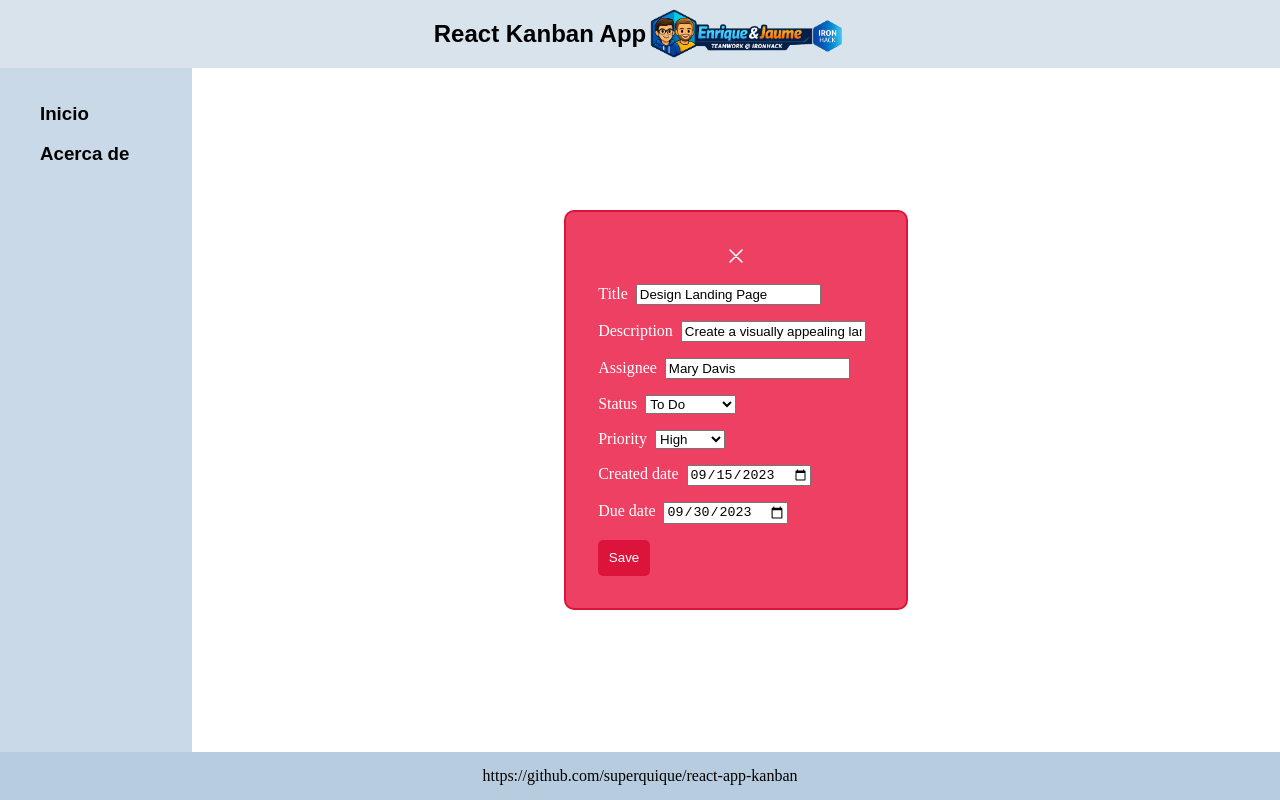
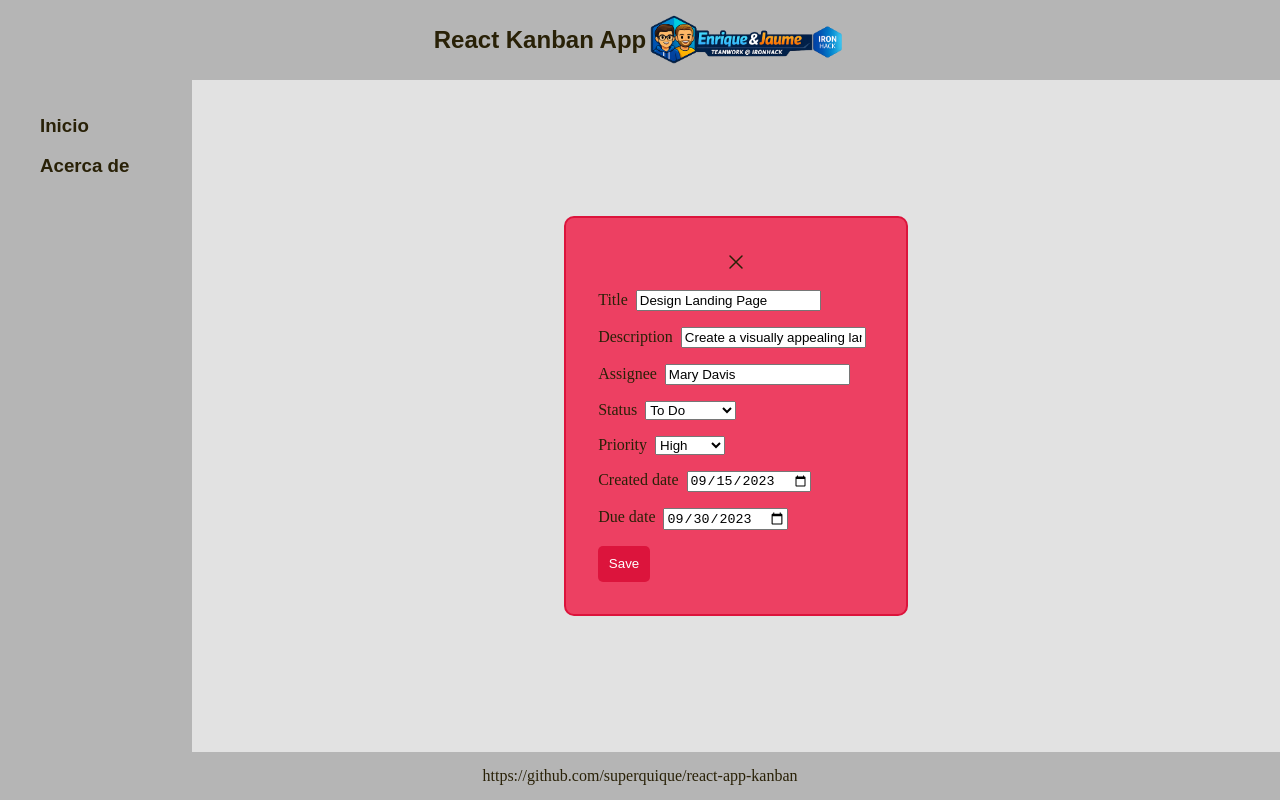
Before and after one commit to superquique/react-app-kanban, a React (Vite) app: page /task-details/1 in a window 1280 px wide. Built offline with nearby package versions, Linux system fonts and the light colour scheme.

Commit message:
feat: add classes for search feature

```diff
--- a/src/App.css
+++ b/src/App.css
@@ -1,8 +1,8 @@
 
 :root {
-  --main-bg-color: #C9D9E8;
-  --navbar-bg-color: #D9E3EC;
-  --footer-bg-color: #B8CCE0;
+  --main-bg-color: #b5b5b5;
+  --main-color: #292107;
+  --dashboard-bg-color: #e2e2e2;
 }
 
 html, body {
@@ -51,12 +51,32 @@ select {
   height: 100vh;
 }
 
+.dashboard {
+  display: flex;
+  flex-direction: column;
+  width: 85vw;
+  height: 84vh;
+}
+
+.dashboard-header {
+  display: flex;
+  justify-content: space-evenly;
+}
+
+.dashboard-columns {
+  display: flex;
+  flex-grow: 1;
+  justify-content: center;
+}
+
 .navbar {
   display: flex;
   flex-direction: row;
   justify-content: center;
   align-items: center;
-  background-color: var(--navbar-bg-color);
+  background-color: var(--main-bg-color);
+  color: var(--main-color);
+  height: 10vh;
 }
 
 .logo {
@@ -78,7 +98,8 @@ select {
   flex-direction: row;
   justify-content: center;
   align-items: center;
-  background-color: var(--footer-bg-color);
+  background-color: var(--main-bg-color);
+  color: var(--main-color);
   width: 100%;
   height: 6vh;
 }
@@ -86,11 +107,12 @@ select {
 .sidebar {
   display: flex;
   flex-direction: column;
+  flex-grow: 1;
   justify-content: left;
   align-items: start;
   background-color: var(--main-bg-color);
-  color: black;
-  width: 15vw;
+  color: var(--main-color);
+  max-width: 15vw;
 }
 
 .sidebar-menu {
@@ -124,6 +146,7 @@ select {
 }
 
 .app-content {
+  background-color: var(--dashboard-bg-color);
   display: flex;
   flex: 1;
 }
@@ -142,9 +165,15 @@ select {
 }
 
 #add-task-button {
+  background-color: var(--main-color);
   display: flex;
   justify-content: center;
   align-items: center;
+  margin: 10px;
+}
+
+.add-task button {
+  background-color: var(--main-color);
   margin: 10px;
 }
 
@@ -262,9 +291,9 @@ select {
 }
 
 .form {
-  color: white;
-  background-color: lightCoral;
-  border: 2px solid red;
+  color: var(--main-color);
+  background-color: var(--dashboard-bg-color);
+  border: 2px solid var(--main-color);
   border-radius: 10px;
   padding: 2em;
 }
```
